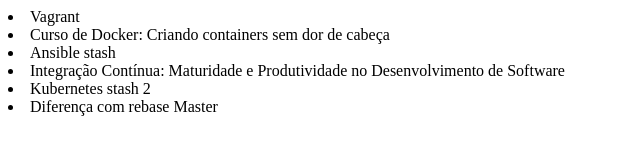
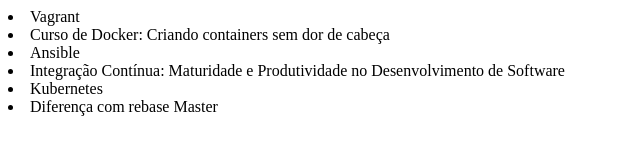
Before and after one commit to GleidsonDuarte/alura-vinicius-dias-git-github-controle-e-compartilhe-seu-codigo, a plain HTML site: page index.html in a window 1280 px wide. Shown: the full height of the page, 0-640 px from the left. Drawn offline with Linux system fonts and the light colour scheme.

Commit message:
Revert "teste com revert"
This reverts commit 2cbe1e15770aa146b6278bd77a9e3d8d35a485ab.

```diff
--- a/index.html
+++ b/index.html
@@ -8,9 +8,9 @@
 <body>
     <li>Vagrant</li>
     <li>Curso de Docker: Criando containers sem dor de cabeça</li>
-    <li>Ansible stash</li>
+    <li>Ansible</li>
     <li>Integração Contínua: Maturidade e Produtividade no Desenvolvimento de Software</li>
-    <li>Kubernetes stash 2</li>
+    <li>Kubernetes</li>
     <li>Diferença com rebase Master</li>
 </body>
 </html>
```
